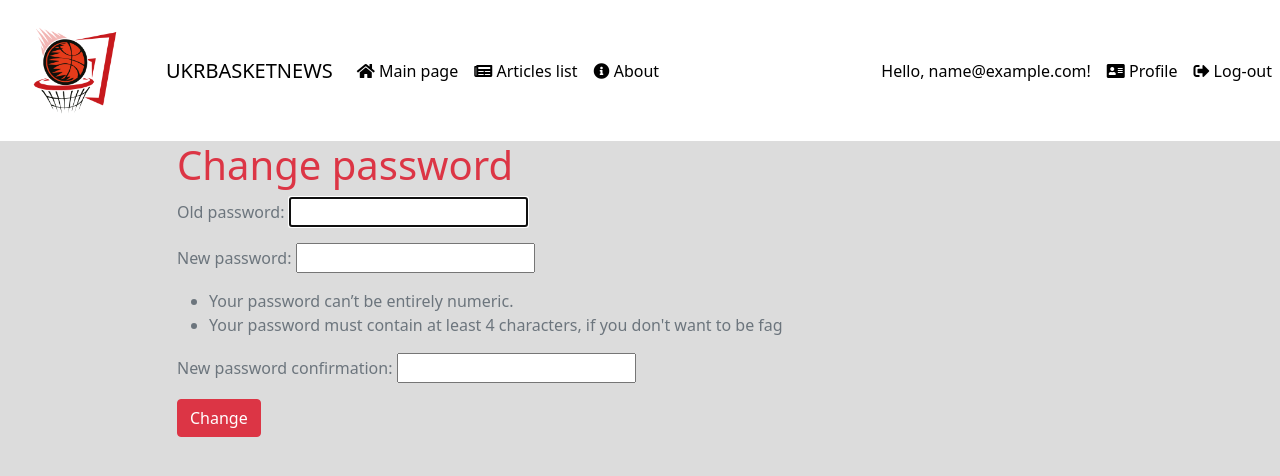
After one commit to MaksymZlobin/Django_project, a Django app: page /password/ in a window 1280 px wide. The commit adds this page. Shown: the top 476 px of the page. Run offline with Django 3.2, Linux system fonts and the light colour scheme; the visitor is signed in with stand-in values (Sample User, id 1); some libraries are stand-ins or nearby versions.

Commit message:
Password change added. Profile view updated. Password changing form created. New URLs created. Templates updated.

```diff
--- a/ukrbasketnews/news/forms.py
+++ b/ukrbasketnews/news/forms.py
@@ -1,4 +1,4 @@
-from django.contrib.auth.forms import UserCreationForm, UserChangeForm
+from django.contrib.auth.forms import UserCreationForm, PasswordChangeForm
 from django.forms import ModelForm, CharField, Textarea
 from news.models import Article, Comment, User
 
@@ -29,7 +29,13 @@
         fields = ['email']
 
 
-class ProfileForm(UserChangeForm):
+class ProfileForm(ModelForm):
     class Meta:
         model = User
         fields = ['email', 'first_name', 'last_name']
+
+
+class PasswordChangingForm(PasswordChangeForm):
+    class Meta:
+        model = User
+        fields = ['old_password', 'new_password1', 'new_password2']
--- /dev/null
+++ b/ukrbasketnews/news/templates/403.html
@@ -0,0 +1,5 @@
+{% extends 'base.html' %}
+
+{% block title %}Forbidden{% endblock %}
+
+{% block content %}You don't have rights to be on this page!{% endblock %}
--- a/ukrbasketnews/news/templates/base.html
+++ b/ukrbasketnews/news/templates/base.html
@@ -40,7 +40,7 @@
                     </li>
                 {% endif %}
                 <li class="nav-item">
-                    <a class="nav-link text-black" href="{% url 'news:profile' %}"><i class="fas fa-address-card"></i> Profile</a>
+                    <a class="nav-link text-black" href="{% url 'news:profile' user.id %}"><i class="fas fa-address-card"></i> Profile</a>
                 </li>
                 <li class="nav-item">
                     <a class="nav-link text-black" href="{% url 'news:logout' %}"><i class="fas fa-sign-out-alt"></i> Log-out</a>
--- /dev/null
+++ b/ukrbasketnews/news/templates/news/password_change.html
@@ -0,0 +1,9 @@
+{% extends "base.html" %}
+{% block title %}Change password{% endblock %}
+{% block content %}
+    <h1 class="text-danger">Change password</h1>
+    <form action="." method="post" class="text-muted">{% csrf_token %}
+            {{ form.as_p }}
+        <button type="submit" class="btn btn-danger"> Change</button>
+    </form>
+{% endblock %}
--- a/ukrbasketnews/news/templates/news/profile.html
+++ b/ukrbasketnews/news/templates/news/profile.html
@@ -1,9 +1,11 @@
 {% extends "base.html" %}
+
 {% block title %}Profile{% endblock %}
+
 {% block content %}
     <h1 class="text-danger">Profile</h1>
-    <form action="." method="post" class="text-muted">{% csrf_token %}
+    <form action="." method="post" class="post-form text-muted">{% csrf_token %}
             {{ form.as_p }}
-        <button type="submit" class="btn btn-danger">Update profile</button>
+        <button type="submit" class="save btn btn-danger">Update profile</button>
     </form>
 {% endblock %}
--- a/ukrbasketnews/news/urls.py
+++ b/ukrbasketnews/news/urls.py
@@ -16,5 +16,7 @@
     path('login/', views.UserLoginView.as_view(), name='login'),
     path('logout/', LogoutView.as_view(), name='logout'),
     path('register/', views.RegisterView.as_view(), name='register'),
-    path('profile/', views.ProfileView.as_view(), name='profile'),
+    path('profile/<int:pk>/', views.ProfileView.as_view(), name='profile'),
+    path('password/', views.PasswordView.as_view(), name='password_change'),
+    path('forbidden/', views.ForbiddenView.as_view(), name='forbidden'),
 ]
--- a/ukrbasketnews/news/views.py
+++ b/ukrbasketnews/news/views.py
@@ -1,11 +1,11 @@
 from django.contrib.auth import login
-from django.contrib.auth.views import LoginView
+from django.contrib.auth.views import LoginView, PasswordChangeView
 from django.http import Http404
 from django.shortcuts import redirect
 from django.views.generic import TemplateView, ListView, DetailView, UpdateView
 from django.views.generic.edit import CreateView, FormView
 
-from news.forms import ArticleForm, CommentForm, UserLoginForm, RegistrationForm, ProfileForm
+from news.forms import ArticleForm, CommentForm, UserLoginForm, RegistrationForm, ProfileForm, PasswordChangingForm
 from news.models import Article, Comment, User
 
 
@@ -81,16 +81,26 @@
 class ProfileView(UpdateView):
     template_name = 'news/profile.html'
     form_class = ProfileForm
-    success_url = '/profile/'
+    queryset = User.objects.all()
 
     def post(self, request, *args, **kwargs):
         form = ProfileForm(data=request.POST, instance=request.user)
+        user_id = self.kwargs.get('pk')
         if form.is_valid():
             form.save()
-            return redirect('news:profile')
+            return redirect('news:profile', pk=user_id)
+        return redirect('news:bad_request')
 
-    def get_object(self):
-        return self.request.user
+    def get(self, request, *args, **kwargs):
+        if self.request.user.id == self.kwargs.get('pk'):
+            return super().get(request, *args, **kwargs)
+        return redirect('news:forbidden')
+
+
+class PasswordView(PasswordChangeView):
+    template_name = 'news/password_change.html'
+    form_class = PasswordChangingForm
+    success_url = '/profile/'
 
 
 class UserLoginView(LoginView):
@@ -111,3 +121,7 @@
 
 class BadRequestView(TemplateView):
     template_name = 'bad_request.html'
+
+
+class ForbiddenView(TemplateView):
+    template_name = '403.html'
```
